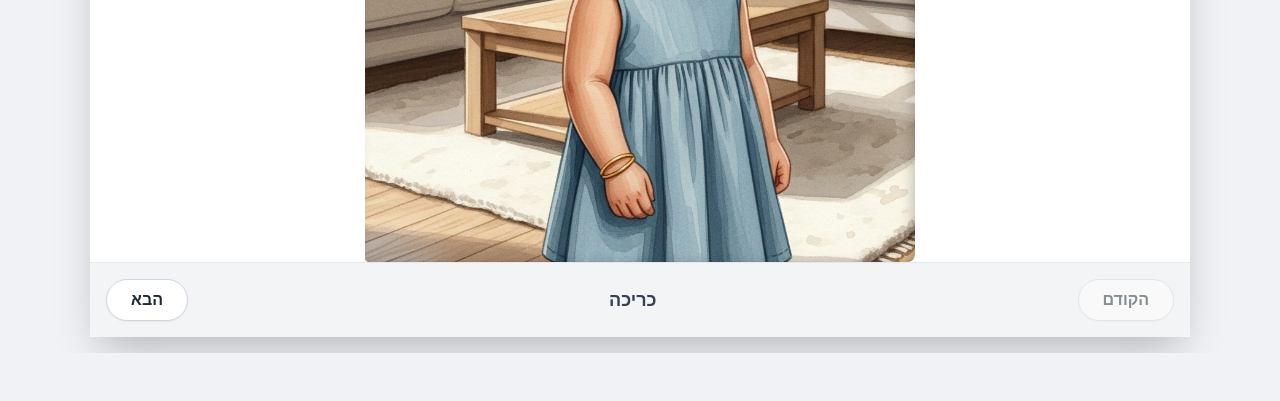
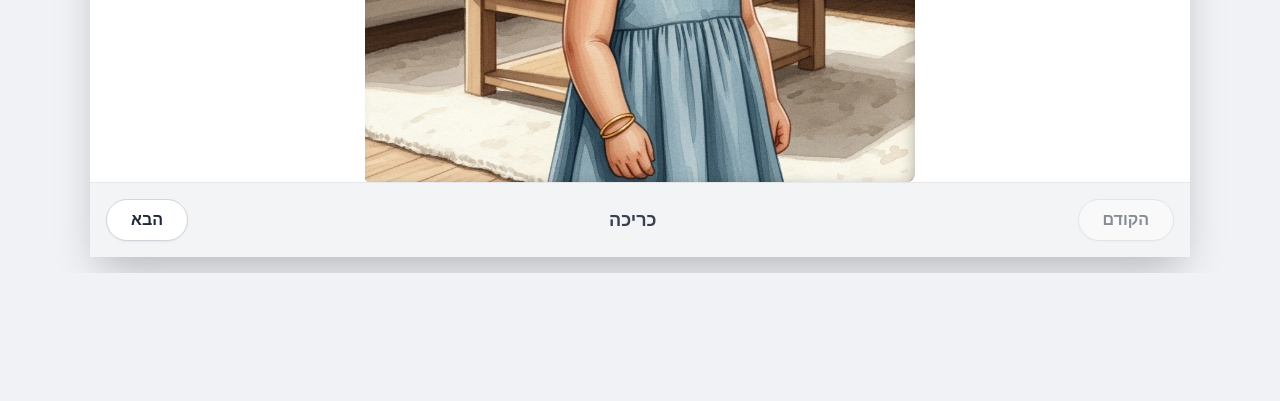
Before and after one commit to antonio9hanania/Milay-s-digital-library, a plain HTML site: page book1/index.html in a window 1280 px wide. Shown: the part 399-800 px from the top of the page. Drawn offline with nearby package versions, Linux system fonts and the light colour scheme.

Commit message:
fix book height css

```diff
--- a/book1/index.html
+++ b/book1/index.html
@@ -28,7 +28,7 @@
         display: flex;
         flex-direction: column;
         /*height: 90vh;*/
-        min-height: 90vh;
+        min-height: 80vh;
         background-color: #fff;
         height: auto !important; /* Let it grow naturally */
       }
```
Also changed, not shown: book2/index.html (+1 -1 lines).
